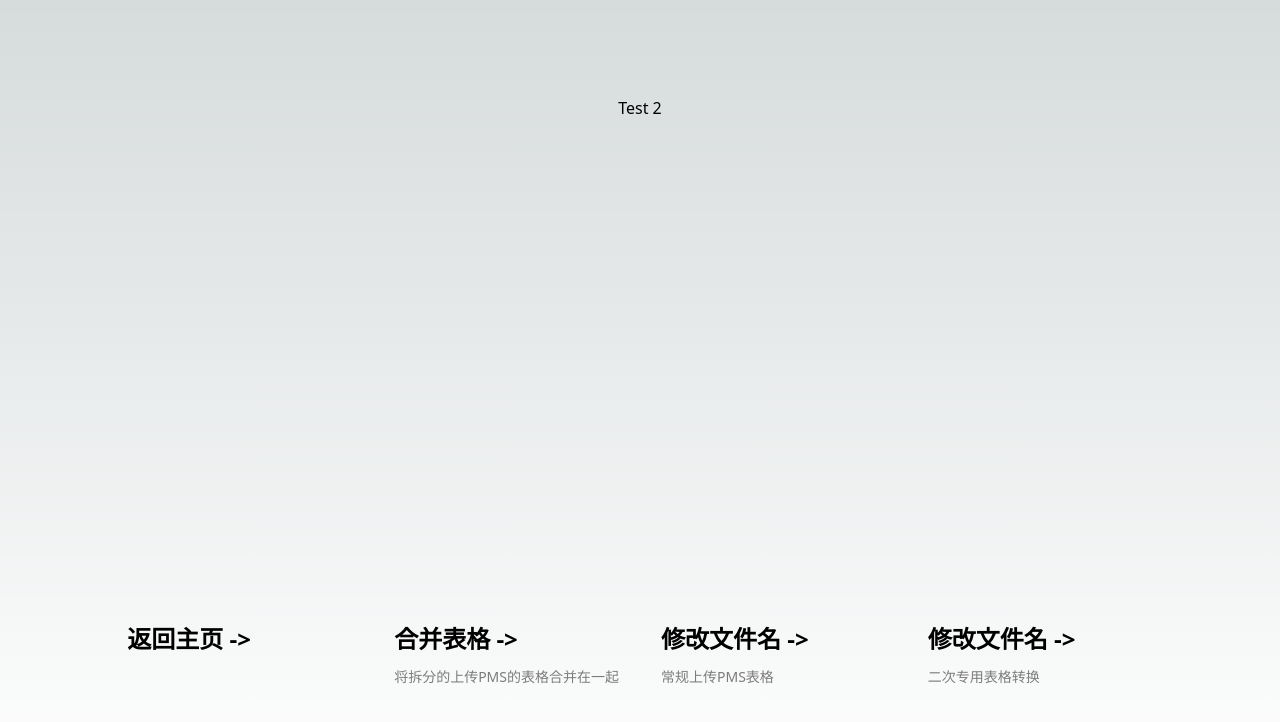
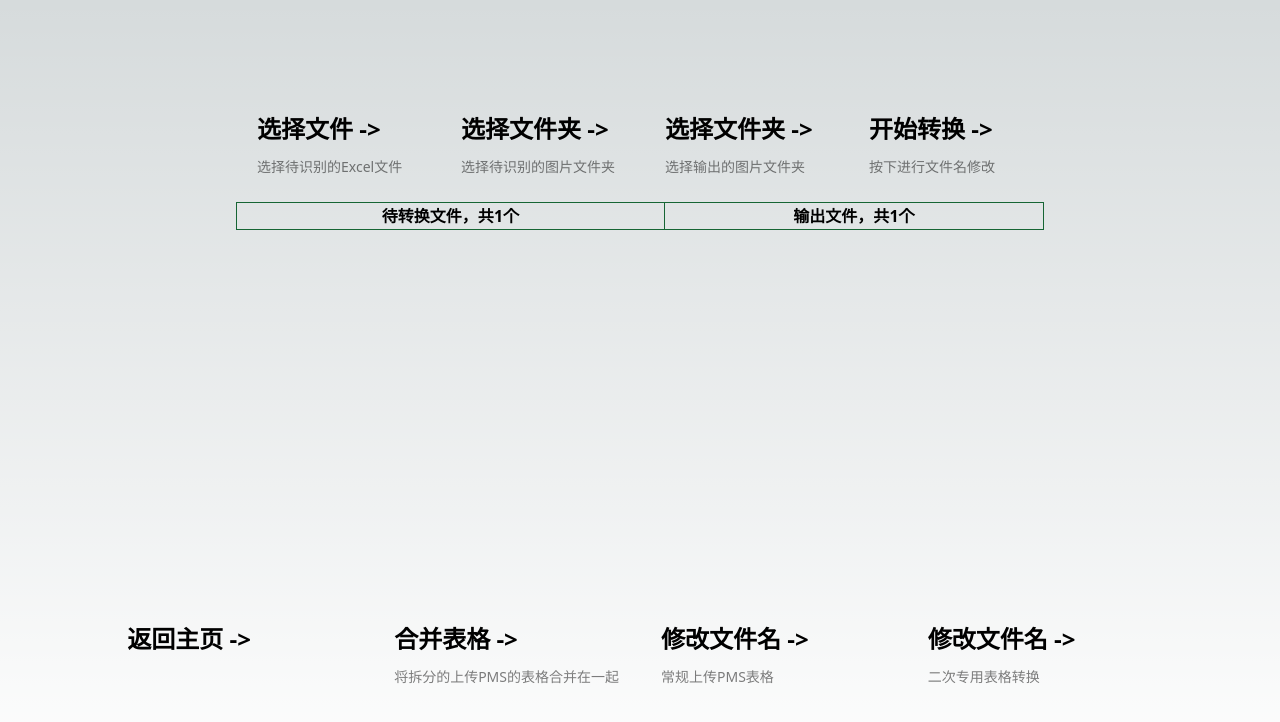
Before and after one commit to ModerRAS/ITMPC-Public, a Next.js app: page /convertTwo in a window 1280 px wide. Shown: the top 722 px of the page. Built offline with nearby package versions, Linux system fonts and the light colour scheme.

Commit message:
测试OCR效果
(cherry picked from commit e2f7d0a5c9982232b7fdf379b1c335fa3aaea9bc)

```diff
--- a/package.json
+++ b/package.json
@@ -20,7 +20,9 @@
     "postcss": "8.4.23",
     "react": "18.2.0",
     "react-dom": "18.2.0",
-    "tailwindcss": "3.3.2"
+    "tailwindcss": "3.3.2",
+    "tesseract.js": "^4.0.5",
+    "tesseract.js-core": "^4.0.4"
   },
   "devDependencies": {
     "@actions/github": "^5.1.1",
--- a/pages/convertTwo.js
+++ b/pages/convertTwo.js
@@ -1,17 +1,183 @@
 "use client";
-import React, { useEffect } from "react";
-
+import React, { useEffect, useState } from "react";
 
 import { invoke } from "@tauri-apps/api/tauri";
+import { resolveResource } from '@tauri-apps/api/path'
+// alternatively, use `window.__TAURI__.path.resolveResource`
+import { readTextFile } from '@tauri-apps/api/fs'
+// alternatively, use `window.__TAURI__.fs.readTextFile`
+import { open, ask } from "@tauri-apps/api/dialog";
+import { convertFileSrc } from '@tauri-apps/api/tauri';
+
 import BaseContainer from "./util/container";
+import Button from "./util/Button";
+
+import { createWorker } from "tesseract.js";
+import * as ocr from '@paddlejs-models/ocr';
+
+async function SelectExcel() {
+  let file = await open({
+    title: "选择待打开的Excel文件",
+    filters: [
+      {
+        name: "Excel",
+        extensions: ["xls", "xlsx"],
+      },
+    ],
+  });
+  console.log(file);
+  let names = await invoke("read_excel_lines", { excel_path: file });
+  console.log(names);
+  return names;
+}
+
+async function SelectSourceFolder() {
+  let file = await open({
+    title: "选择图片文件夹",
+    directory: true,
+  });
+  console.log(file);
+  let names = await invoke("get_image_from_directory", { source: file });
+  console.log(names);
+  return names;
+}
+
+async function SelectSourceFiles() {
+  let file = await open({
+    title: "选择图片文件",
+    multiple: true,
+    filters: [
+      {
+        name: "Jpeg",
+        extensions: ["jpg", "jpeg"],
+      },
+    ],
+  });
+  console.log(file);
+  return file;
+}
+
+async function SelectTargetFolder() {
+  let file = await open({
+    title: "选择输出文件夹",
+    directory: true,
+  });
+  console.log(file);
+  return file;
+}
+
+async function StartConvert(SourceFolderFiles, TargetFolder, TargetFileNames) {
+
+  if (TargetFileNames.length === SourceFolderFiles.length) {
+    for (let index = 0; index < TargetFileNames.length; index++) {
+      const TargetFileName = `${TargetFolder}\\${TargetFileNames[index]}.jpg`;
+      const SourceFileName = SourceFolderFiles[index];
+      await invoke("copy_file", { from: SourceFileName, to: TargetFileName });
+    }
+    await ask("转换完成");
+  } else {
+    await ask("选择的文件数目不对应", { title: "错误", type: "warning" });
+  }
+}
+
+async function TestTesseract() {
+  // const worker = await createWorker({
+  //   workerPath: convertFileSrc('resources/tesseract.js/worker.min.js'),
+  //   langPath: convertFileSrc('resources/tessdata/'),
+  //   corePath: convertFileSrc('resources/tesseract.js-core/tesseract-core.wasm.js'),
+  //   logger: m => console.log(m),
+  // });
+  // await worker.loadLanguage('chi_sim');
+  // await worker.initialize('chi_sim');
+  // const { data: { text } } = await worker.recognize(convertFileSrc('resources/test2.jpg'));
+  // console.log(text);
+  // await worker.terminate();
+  await ocr.init();
+  const img = document.createElement("img");
+  img.src = convertFileSrc('resources/test2.jpg')
+  img.crossOrigin='anonymous'
+
+  const res = await ocr.recognize(img);
+  console.log(res.text);
+  console.log(res.points);
+}
+
+function MergeLines(SourceFolderFiles, TargetFolder, TargetFileNames) {
+  let ret = [];
+  if (TargetFolder == "") {
+    return [];
+  }
+  if (TargetFileNames.length <= 0) {
+    return [];
+  }
+  let min_length =
+    SourceFolderFiles.length > TargetFileNames.length
+      ? TargetFileNames.length
+      : SourceFolderFiles.length;
+  for (let index = 0; index < min_length; index++) {
+    const SourceFolderFile = SourceFolderFiles[index];
+    const TargetFileName = TargetFileNames[index];
+    ret.push({
+      SourceFilePath: SourceFolderFile,
+      TargetFilePath: `${TargetFolder}\\${TargetFileName}.jpg`,
+    });
+  }
+  return ret;
+}
 
 export default function Page() {
+  const [SourceFolderFiles, setSourceFolderFiles] = useState([""]);
+  const [TargetFolder, setTargetFolder] = useState("");
+  const [TargetFileNames, setTargetFileNames] = useState([""]);
+  const [AllFilePaths, setAllFilePaths] = useState([[""]]);
   useEffect(() => {
-    invoke("read_excel_lines", { excel_path: "World" }).then(console.log).catch(console.error);
-  }, []);
+    setAllFilePaths(MergeLines(SourceFolderFiles, TargetFolder, TargetFileNames))
+  }, [SourceFolderFiles, TargetFolder, TargetFileNames]);
   return (
     <BaseContainer>
-<h1>Test 2</h1>
+      <div className="grid grid-cols-4 gap-2">
+        <Button
+          handler={async () => setTargetFileNames(await SelectExcel())}
+          name={"选择文件"}
+          description={"选择待识别的Excel文件"}
+        />
+        <Button
+          handler={async () => setSourceFolderFiles(await SelectSourceFolder())}
+          name={"选择文件夹"}
+          description={"选择待识别的图片文件夹"}
+        />
+        <Button
+          handler={async () => setTargetFolder(await SelectTargetFolder())}
+          name={"选择文件夹"}
+          description={"选择输出的图片文件夹"}
+        />
+        <Button
+          handler={async () =>
+            // await StartConvert(SourceFolderFiles, TargetFolder, TargetFileNames)
+            await TestTesseract()
+          }
+          name={"开始转换"}
+          description={"按下进行文件名修改"}
+        />
+        <table className="border-collapse border border-green-800 table-auto col-span-4">
+          <thead>
+            <tr>
+              <th className="border border-green-800">待转换文件，共{SourceFolderFiles.length}个</th>
+              <th className="border border-green-800">输出文件，共{TargetFileNames.length}个</th>
+            </tr>
+          </thead>
+          <tbody>
+            {AllFilePaths.map(
+              (element, i) => (
+                <tr key={i}>
+                  <td className="border border-green-800">{element.SourceFilePath}</td>
+                  <td className="border border-green-800">{element.TargetFilePath}</td>
+                </tr>
+              )
+            )}
+          </tbody>
+        </table>
+      </div>
     </BaseContainer>
   );
 }
--- a/pages/index.js
+++ b/pages/index.js
@@ -81,7 +81,7 @@ export default function Home() {
         </Link>
 
         <Link
-          href="/convert"
+          href="/convertTwo"
           className="group rounded-lg border border-transparent px-5 py-4 transition-colors hover:border-gray-300 hover:bg-gray-100 hover:dark:border-neutral-700 hover:dark:bg-neutral-800/30"
           >
           <h2 className={`mb-3 text-2xl font-semibold`}>
```
Also changed, not shown: src-tauri/tauri.conf.json (+7 -2 lines), 1 other file (tests, documents, lock files or other folders).
